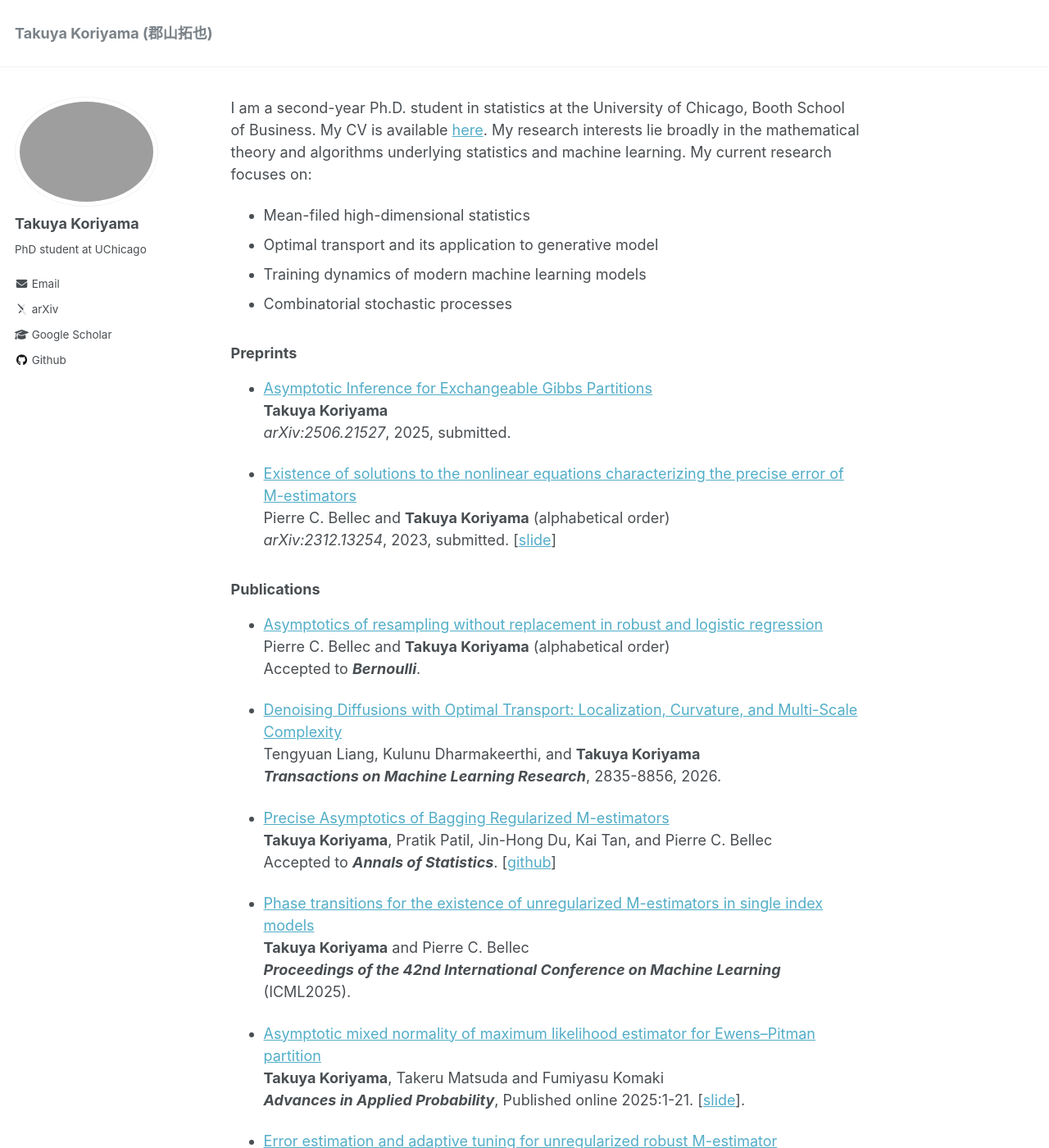
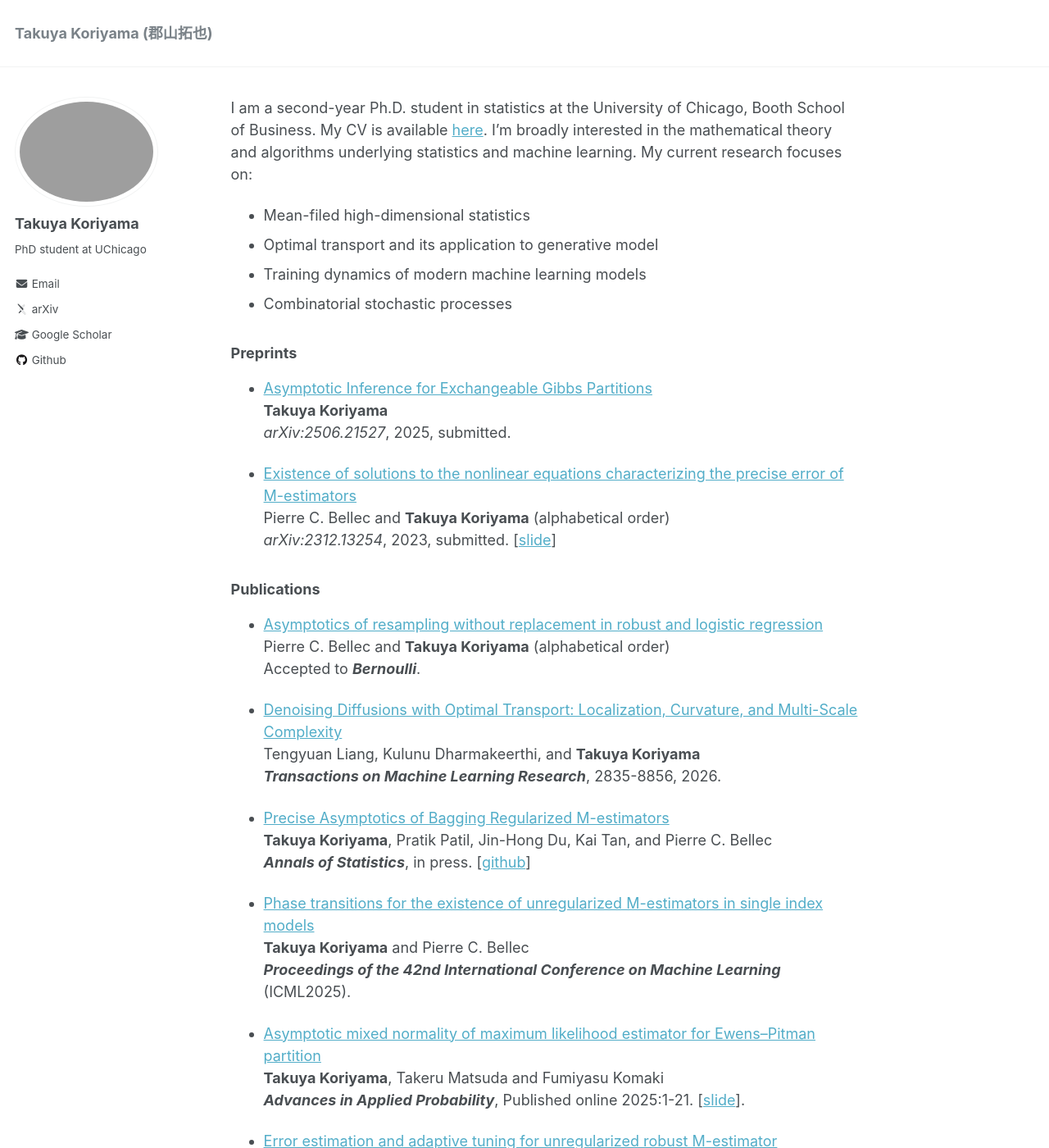
Before and after one commit to TakuyaKoriyama/takuyakoriyama.github.io, a Jekyll site: the page built from _pages/about.md, in a window 1280 px wide and 1400 px high. Shown: the whole window at 82% size. Built offline with Jekyll 4.4.1, drawn with Linux system fonts in a browser that asks for light colours; some web fonts are replaced.

Commit message:
Update about.md

```diff
--- a/_pages/about.md
+++ b/_pages/about.md
@@ -9,7 +9,7 @@ redirect_from:
 
 <!-- ### About me -->
 I am a second-year Ph.D. student in statistics at the University of Chicago, Booth School of Business. My CV is available [here](../out/cv.pdf).
-My research interests lie broadly in the mathematical theory and algorithms underlying statistics and machine learning. My current research focuses on:
+I'm broadly interested in the mathematical theory and algorithms underlying statistics and machine learning. My current research focuses on:
 * Mean-filed high-dimensional statistics
 * Optimal transport and its application to generative model
 * Training dynamics of modern machine learning models
@@ -35,7 +35,7 @@ __*Transactions on Machine Learning Research*__, 2835-8856, 2026.
 
 * [Precise Asymptotics of Bagging Regularized M-estimators](https://arxiv.org/abs/2409.15252)\\
 __Takuya Koriyama__, Pratik Patil, Jin-Hong Du, Kai Tan, and Pierre C. Bellec \\
-Accepted to __*Annals of Statistics*__. [[github](https://github.com/jaydu1/subagging-asymptotics)]
+__*Annals of Statistics*__, in press. [[github](https://github.com/jaydu1/subagging-asymptotics)]
 
 * [Phase transitions for the existence of unregularized M-estimators in single index models](https://arxiv.org/abs/2501.03163)\\
 __Takuya Koriyama__ and Pierre C. Bellec \\
@@ -57,10 +57,6 @@ __*Journal of the Royal Statistical Society Series B: Statistical Methodology*__
 Shunsuke Imai, __Takuya Koriyama__, Shouto Yonekura, Shonosuke Sugasawa and Yoshihiko Nishiyama\\
 __*Journal of Business & Economic Statistics*__ 43 (1), 110-121, 2025. [[journal](https://www.tandfonline.com/doi/full/10.1080/07350015.2024.2326149?casa_token=_YOXJFqGXa0AAAAA%3AZCueJ9QbEp0N1Yvh8Bm0ieEefDcQECfZyzYWfPd2KTI_yxy9l7rt0cja6c5I4cyVJuAT7q2sfTzo)]\
 
-<!-- ### Working papers
-* Precise trainig dynamics of multi-layer neural network with adaptive optimizer.
-* Alignment flow. -->
-
 
 ### Education
 * 2024-present. PhD student in Econometrics and Statistics at The University of Chicago, Booth School of Business.
```
